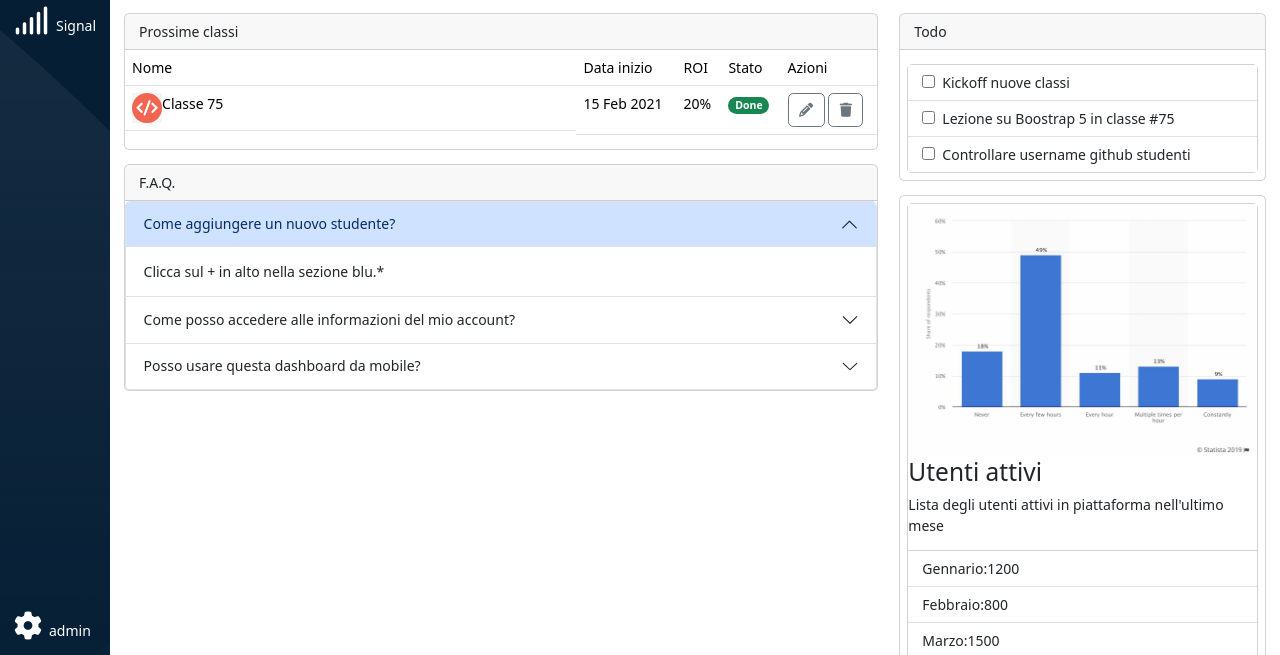
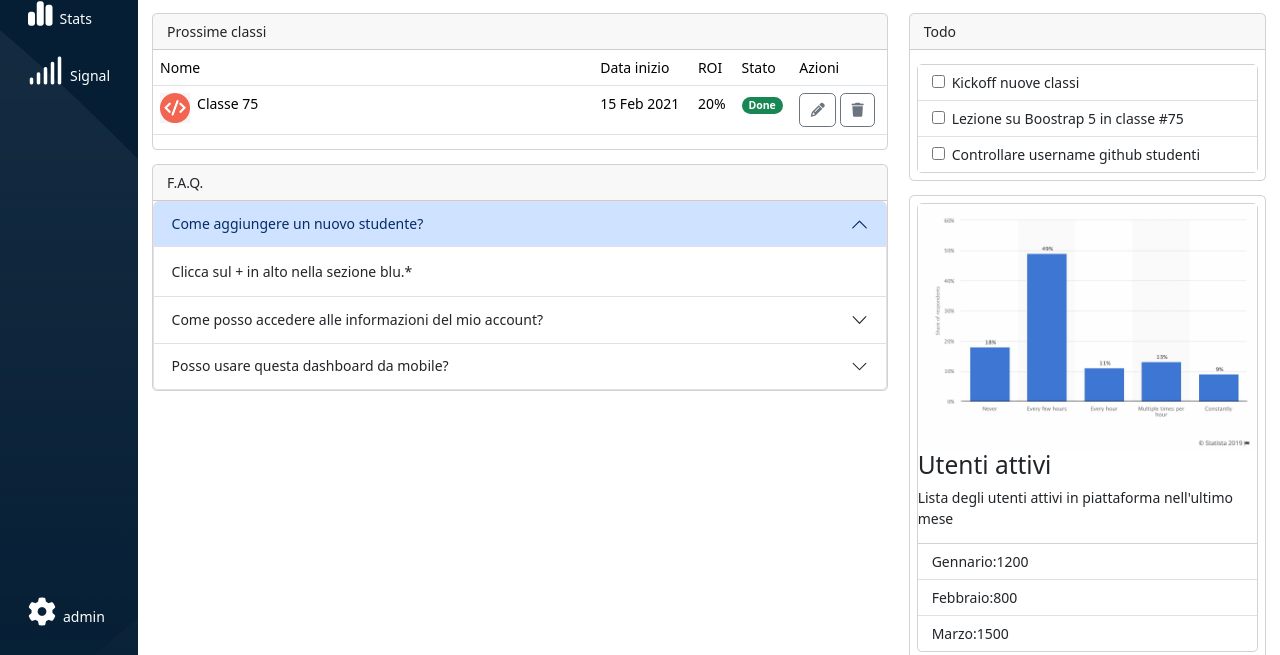
Before and after one commit to FrancescoFolgheraiter/html-css-bootstrap-dashboard, a plain HTML site: page index.html in a window 1280 px wide. Shown: the part 145-800 px from the top of the page. Drawn offline with nearby package versions, Linux system fonts and the light colour scheme.

Commit message:
fixed table Porssime Classi

```diff
--- a/css/style.css
+++ b/css/style.css
@@ -44,8 +44,11 @@ aside a{
     color:white;
     text-decoration: none;
 }
-aside li{
-    margin-bottom:10px;
+
+aside li:hover,
+aside>*:last-child:hover{
+    background-color: white;
+    opacity: 0.1;
 }
 
 /*
@@ -55,6 +58,9 @@ main{
     overflow-y: auto;
 }
 
+main .header{
+    background-color: #418df8;
+}
 
 .container-avatar{
     width: 30px;
@@ -69,9 +75,7 @@ th{
 .nome-classe{
     width:60%;
 }
-main .header{
-    background-color: #418df8;
-}
+
 
 /*
     MEDIA QUERY
--- a/index.html
+++ b/index.html
@@ -65,18 +65,18 @@
                     <aside class="d-flex flex-column justify-content-between p-3 h-100">
                         <nav>
                             <ul class="list-unstyled">
-                                <li>
+                                <li class="p-3">
                                     <a href="#"><i class="fa-solid fa-house me-2 fa-2x"></i><span class="d-none d-lg-inline">Home</span></a>
                                 </li>
-                                <li>
+                                <li class="p-3">
                                     <a href="#"><i class="fa-solid fa-chart-simple me-2 fa-2x"></i><span class="d-none d-lg-inline">Stats</span></a>
                                 </li>
-                                <li>
+                                <li class="p-3">
                                     <a href="#"><i class="fa-solid fa-signal me-2 fa-2x"></i><span class="d-none d-lg-inline">Signal</span></a>
                                 </li>
                             </ul>
                         </nav>
-                        <div >
+                        <div class="p-3">
                             <a href="#"><i class="fa-solid fa-gear me-2 fa-2x"></i><span class="d-none d-lg-inline">admin</span></a>
                         </div>
                     </aside>
@@ -207,7 +207,7 @@
                                <div class="col-lg-8 col-12">
                                    <div class="row">
                                        <div class="col-lg-12">
-                                           <div class="card mb-3">
+                                           <div class="card mb-3 prossime-classi">
                                                 <div class="card-header">
                                                     Prossime classi
                                                 </div>
@@ -216,24 +216,26 @@
                                                         <thead>
                                                         <tr>
                                                             <th class="nome-classe" scope="col">Nome</th>
-                                                            <th scope="col">Data inizio</th>
-                                                            <th scope="col">ROI</th>
+                                                            <th class="d-none d-md-table-cell" scope="col">Data inizio</th>
+                                                            <th class="d-none d-md-table-cell" scope="col">ROI</th>
                                                             <th scope="col">Stato</th>
                                                             <th scope="col">Azioni</th>
                                                         </tr>
                                                         </thead>
                                                         <tbody>
                                                         <tr>
-                                                            <td class="d-flex">
-                                                                <div class="container-avatar">
-                                                                    <img src="./img/class-avatar.jpg" alt="">
+                                                            <th scope="row">
+                                                                <div class="d-flex">
+                                                                    <div class="container-avatar me-2">
+                                                                        <img src="./img/class-avatar.jpg" alt="">
+                                                                    </div>
+                                                                    <div>
+                                                                        Classe 75
+                                                                    </div>
                                                                 </div>
-                                                                <div>
-                                                                    Classe 75
-                                                                </div>
-                                                            </td>
-                                                            <td>15 Feb 2021</td>
-                                                            <td>20%</td>
+                                                            </th>
+                                                            <td class="d-none d-md-table-cell">15 Feb 2021</td>
+                                                            <td class="d-none d-md-table-cell">20%</td>
                                                             <td><span class="badge rounded-pill text-bg-success">Done</span></td>
                                                             <td>
                                                                 <button type="button" class="btn btn-outline-secondary"><i class="fa-solid fa-pencil"></i></button>
```
